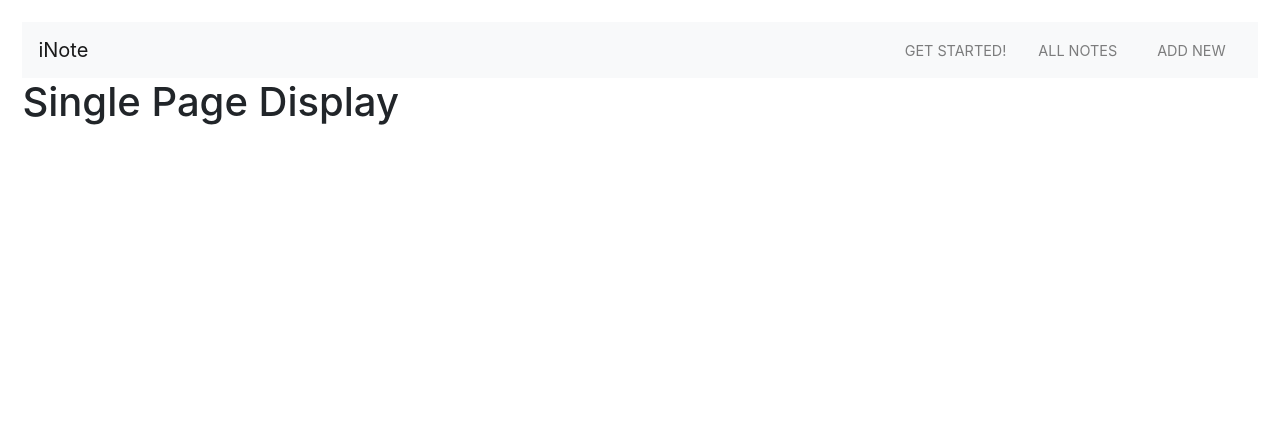
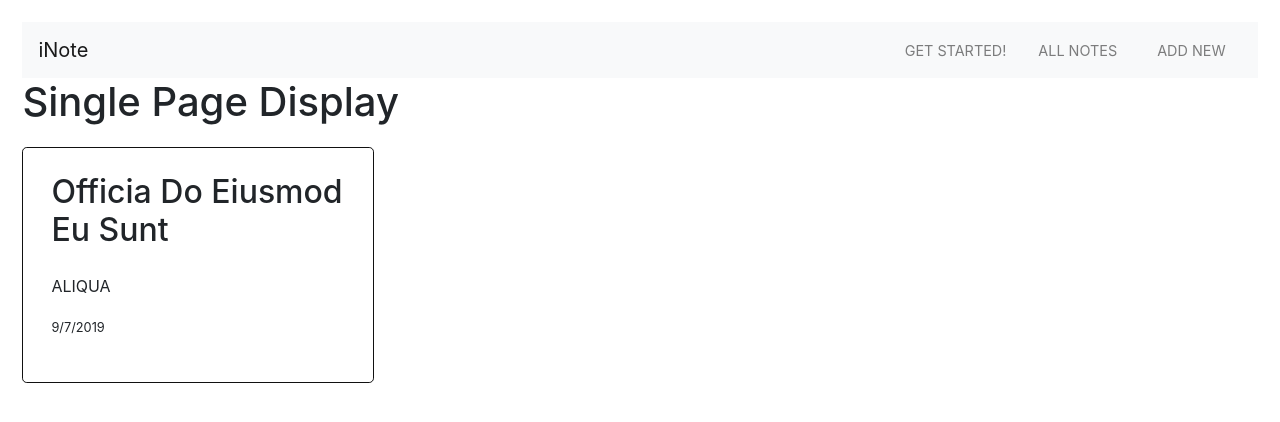
Before and after one commit to KenjxJJ/notes-app, a React (Create React App) app: page /note in a window 1280 px wide. Shown: the top 422 px of the page. Built offline with nearby package versions, Linux system fonts and the light colour scheme; no server answers.

Commit message:
Add a single note page

```diff
--- a/src/pages/HomePage.jsx
+++ b/src/pages/HomePage.jsx
@@ -1,6 +1,6 @@
 import React, { useContext } from "react";
 import { NotesContext } from "../contexts/NotesContext";
-
+import { Link } from 'react-router-dom';
 import { Card, CardBody, CardTitle, CardText } from "reactstrap";
 
 const HomePage = () => {
@@ -24,6 +24,7 @@ const HomePage = () => {
                       note.createdOn.split("T")[0]
                     ).toLocaleDateString()}
                   </small>
+                  <Link to="/note">View Details</Link>
                 </CardBody>
               </Card>
             );
--- a/src/pages/SingleNotePage.jsx
+++ b/src/pages/SingleNotePage.jsx
@@ -1,10 +1,28 @@
-import React from 'react';
+import React, {useContext} from 'react';
+
+import { Card, CardBody, CardTitle, CardText } from "reactstrap";
+import {NotesContext} from "../contexts/NotesContext";
 
 const SingleNotePage = () =>{
+    const { notes } = useContext(NotesContext);
+    const index =  1;
 
      return(
          <>
          <h1>Single Page Display</h1>
+         <Card className="note">
+                <CardBody>
+                  <CardTitle className="note-title" tag="h5">
+                    {notes[index].subject}
+                  </CardTitle>
+                  <CardText className="note-category">{notes[index].category}</CardText>
+                  <small>
+                    {new Date(
+                      notes[index].createdOn.split("T")[0]
+                    ).toLocaleDateString()}
+                  </small>
+                </CardBody>
+              </Card>
          </>
      )
 }
```
